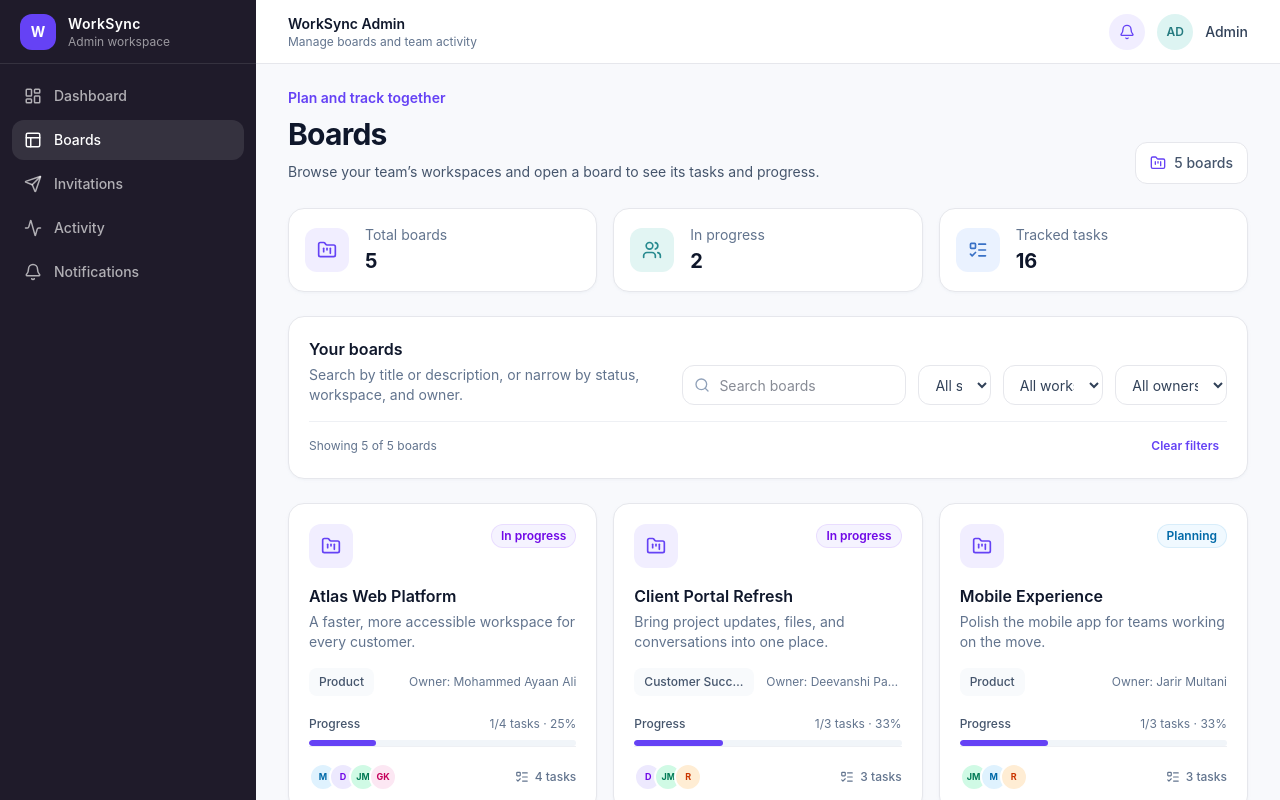
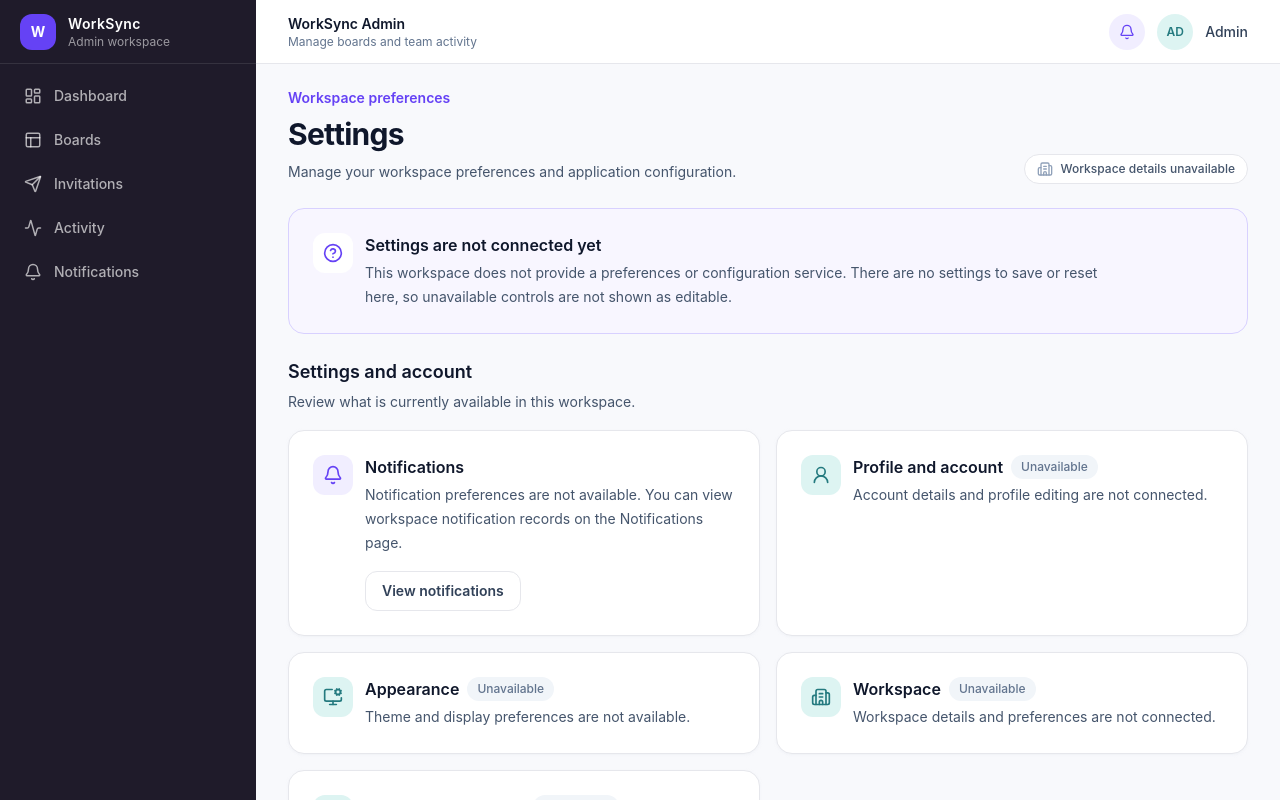
Before and after one commit to Dev-Mjarir08/Project-WorkSync, a React (Vite) app in the folder frontend/: page /admin/settings in a window 1280 px wide. Before the commit this address led to /admin/boards. Shown: the top 800 px of the page. Built offline with nearby package versions, Linux system fonts and the light colour scheme.

Commit message:
Add SettingsPage component with layout and unavailable settings information

```diff
--- a/frontend/src/app/router.jsx
+++ b/frontend/src/app/router.jsx
@@ -7,6 +7,7 @@ import CreateBoardPage from '../features/admin/pages/CreateBoardPage';
 import DashboardPage from '../features/admin/pages/DashboardPage';
 import InvitationsPage from '../features/admin/pages/InvitationsPage';
 import NotificationsPage from '../features/admin/pages/NotificationsPage';
+import SettingsPage from '../features/admin/pages/SettingsPage';
 import AdminLayout from '../layouts/AdminLayout';
 
 const Router = () => (
@@ -17,6 +18,7 @@ const Router = () => (
       <Route path="activity" element={<ActivityPage />} />
       <Route path="invitations" element={<InvitationsPage />} />
       <Route path="notifications" element={<NotificationsPage />} />
+      <Route path="settings" element={<SettingsPage />} />
       <Route path="boards" element={<BoardsPage />} />
       <Route path="boards/new" element={<CreateBoardPage />} />
       <Route path="boards/:boardId" element={<BoardDetailsPage />} />
--- a/frontend/src/features/admin/pages/SettingsPage.jsx
+++ b/frontend/src/features/admin/pages/SettingsPage.jsx
@@ -1,12 +1,132 @@
 import React from 'react';
+import {
+  Bell,
+  Building2,
+  CircleHelp,
+  MonitorCog,
+  ShieldCheck,
+  UserRound,
+} from 'lucide-react';
+import { Link } from 'react-router-dom';
 
-const SettingsPage = () => {
-  return (
-    <div className="settingspage-container">
-      <h1>This SettingsPage site</h1>
-      <p>Component loaded from frontend/src/features/admin/pages/SettingsPage.jsx</p>
-    </div>
-  );
-};
+const unavailableSettings = [
+  {
+    title: 'Profile and account',
+    description: 'Account details and profile editing are not connected.',
+    icon: UserRound,
+  },
+  {
+    title: 'Appearance',
+    description: 'Theme and display preferences are not available.',
+    icon: MonitorCog,
+  },
+  {
+    title: 'Workspace',
+    description: 'Workspace details and preferences are not connected.',
+    icon: Building2,
+  },
+  {
+    title: 'Security and privacy',
+    description: 'Password, session, and privacy controls are not available.',
+    icon: ShieldCheck,
+  },
+];
+
+const SettingsPage = () => (
+  <div className="space-y-6">
+    <header className="flex flex-col gap-4 sm:flex-row sm:items-end sm:justify-between">
+      <div>
+        <p className="mb-2 text-sm font-semibold text-[#6542F5]">Workspace preferences</p>
+        <h1 className="text-2xl font-bold tracking-tight text-slate-900 sm:text-3xl">
+          Settings
+        </h1>
+        <p className="mt-2 max-w-2xl text-sm leading-6 text-slate-600">
+          Manage your workspace preferences and application configuration.
+        </p>
+      </div>
+      <span className="inline-flex w-fit items-center gap-2 rounded-full border border-[#E6E7EC] bg-white px-3 py-1.5 text-xs font-medium text-slate-600">
+        <Building2 aria-hidden="true" className="size-4 text-slate-400" />
+        Workspace details unavailable
+      </span>
+    </header>
+
+    <section
+      aria-labelledby="settings-status-title"
+      className="rounded-2xl border border-[#D8D1FF] bg-[#F8F6FF] p-5 sm:p-6"
+      role="status"
+    >
+      <div className="flex items-start gap-3">
+        <span className="grid size-10 shrink-0 place-items-center rounded-xl bg-white text-[#6542F5]">
+          <CircleHelp aria-hidden="true" className="size-5" />
+        </span>
+        <div>
+          <h2 id="settings-status-title" className="text-base font-semibold text-slate-900">
+            Settings are not connected yet
+          </h2>
+          <p className="mt-1 max-w-3xl text-sm leading-6 text-slate-600">
+            This workspace does not provide a preferences or configuration service. There are no
+            settings to save or reset here, so unavailable controls are not shown as editable.
+          </p>
+        </div>
+      </div>
+    </section>
+
+    <section aria-labelledby="settings-sections-title" className="space-y-4">
+      <div>
+        <h2 id="settings-sections-title" className="text-lg font-semibold text-slate-900">
+          Settings and account
+        </h2>
+        <p className="mt-1 text-sm leading-6 text-slate-600">
+          Review what is currently available in this workspace.
+        </p>
+      </div>
+
+      <div className="grid gap-4 lg:grid-cols-2">
+        <article className="rounded-2xl border border-[#E6E7EC] bg-white p-5 shadow-sm shadow-slate-200/25 sm:p-6">
+          <div className="flex items-start gap-3">
+            <span className="grid size-10 shrink-0 place-items-center rounded-xl bg-[#F1EEFF] text-[#6542F5]">
+              <Bell aria-hidden="true" className="size-5" />
+            </span>
+            <div className="min-w-0">
+              <h3 className="text-base font-semibold text-slate-900">Notifications</h3>
+              <p className="mt-1 text-sm leading-6 text-slate-600">
+                Notification preferences are not available. You can view workspace notification
+                records on the Notifications page.
+              </p>
+              <Link
+                to="/admin/notifications"
+                className="mt-4 inline-flex h-10 items-center rounded-xl border border-[#E6E7EC] bg-white px-4 text-sm font-semibold text-slate-700 transition hover:border-[#D8D1FF] hover:bg-[#F8F6FF] hover:text-[#6542F5] focus:outline-none focus:ring-2 focus:ring-[#6542F5]/40 focus:ring-offset-2"
+              >
+                View notifications
+              </Link>
+            </div>
+          </div>
+        </article>
+
+        {unavailableSettings.map(({ title, description, icon: Icon }) => (
+          <article
+            key={title}
+            className="rounded-2xl border border-[#E6E7EC] bg-white p-5 shadow-sm shadow-slate-200/25 sm:p-6"
+          >
+            <div className="flex items-start gap-3">
+              <span className="grid size-10 shrink-0 place-items-center rounded-xl bg-[#DDF4F2] text-[#247A7F]">
+                <Icon aria-hidden="true" className="size-5" />
+              </span>
+              <div className="min-w-0">
+                <div className="flex flex-wrap items-center gap-2">
+                  <h3 className="text-base font-semibold text-slate-900">{title}</h3>
+                  <span className="rounded-full bg-slate-100 px-2.5 py-1 text-xs font-medium text-slate-500">
+                    Unavailable
+                  </span>
+                </div>
+                <p className="mt-1 text-sm leading-6 text-slate-600">{description}</p>
+              </div>
+            </div>
+          </article>
+        ))}
+      </div>
+    </section>
+  </div>
+);
 
 export default SettingsPage;
```
